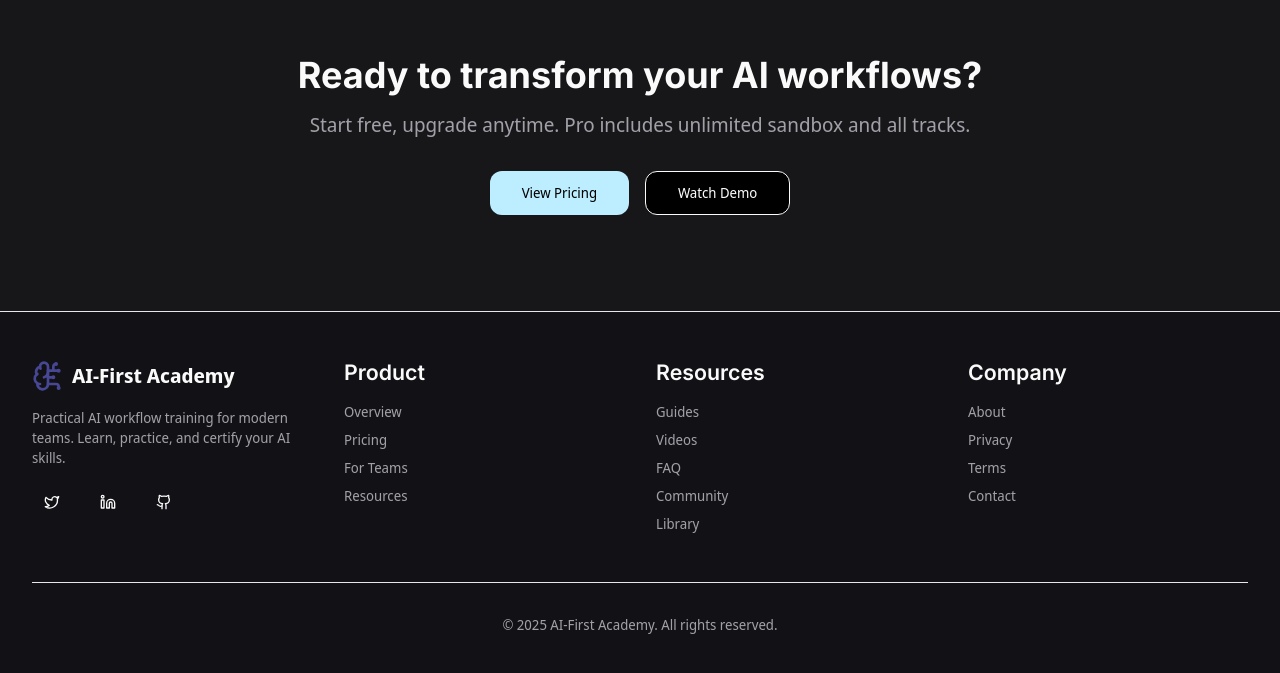
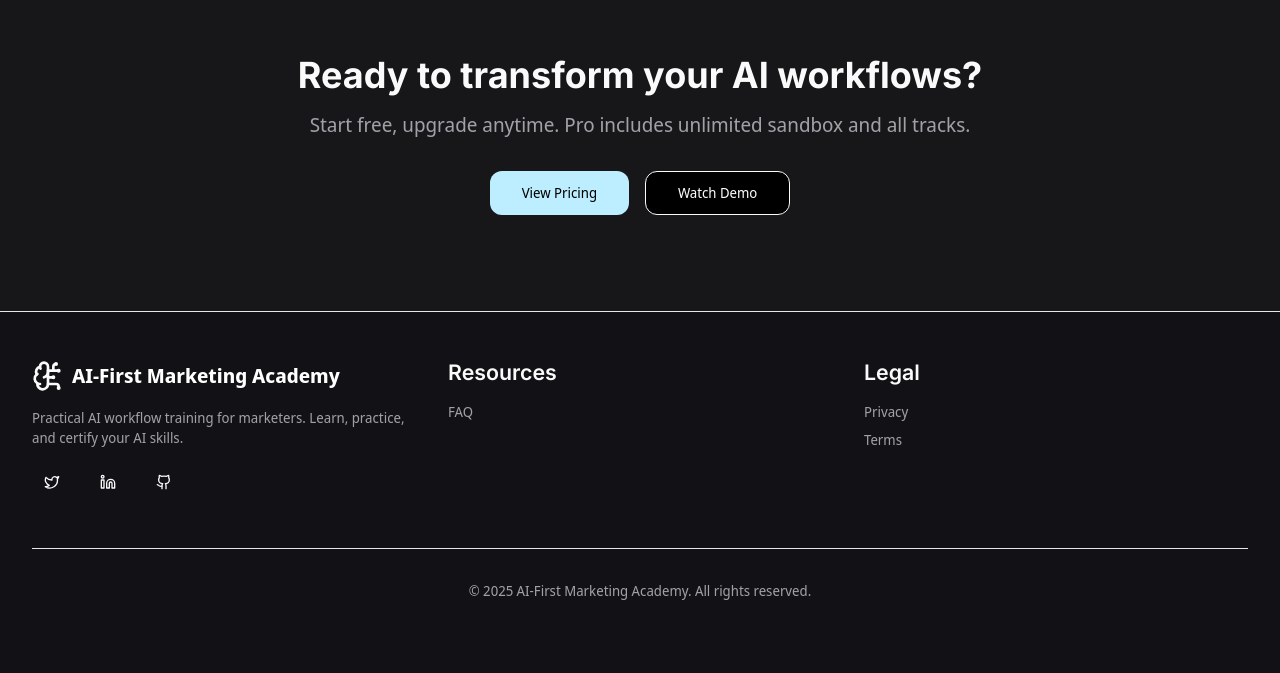
Before and after one commit to Lunim-Corporate/aifirstacademy, a React (Vite) app: page / in a window 1280 px wide. Shown: the part 1971-2644 px from the top of the page. After the commit the page ends 2620 px from the top, so only its background shows below. Built offline with nearby package versions, Linux system fonts and the light colour scheme; no server answers.

Commit message:
Update footer content and styling

```diff
--- a/client/components/MarketingFooter.tsx
+++ b/client/components/MarketingFooter.tsx
@@ -6,14 +6,14 @@ export default function MarketingFooter() {
   return (
     <footer className="bg-background border-t border-gray-200 dark:border-gray-700/40">
       <div className="max-w-7xl mx-auto px-4 sm:px-6 lg:px-8 py-12">
-        <div className="grid md:grid-cols-4 gap-8">
+        <div className="grid md:grid-cols-3 gap-8">
           <div className="space-y-4">
             <div className="flex items-center">
-              <BrainCircuit className="h-8 w-8 text-brand-600" />
-              <span className="ml-2 text-xl font-bold gradient-text">AI-First Academy</span>
+              <BrainCircuit className="h-8 w-8 text-primary-600" />
+              <span className="ml-2 text-xl font-bold" style={{color: 'white'}}>AI-First Marketing Academy</span>
             </div>
             <p className="text-muted-foreground text-sm">
-              Practical AI workflow training for modern teams. Learn, practice, and certify your AI skills.
+              Practical AI workflow training for marketers. Learn, practice, and certify your AI skills.
             </p>
             <div className="flex space-x-4">
               <Button size="sm" variant="ghost" asChild>
@@ -34,36 +34,21 @@ export default function MarketingFooter() {
             </div>
           </div>
           <div>
-            <h3 className="font-semibold mb-4">Product</h3>
+            <h3 className="font-semibold mb-4">Resources</h3>
             <ul className="space-y-2 text-sm text-muted-foreground">
-              <li><SafeLink to="/product" className="hover:text-foreground transition-colors">Overview</SafeLink></li>
-              <li><SafeLink to="/pricing" className="hover:text-foreground transition-colors">Pricing</SafeLink></li>
-              <li><SafeLink to="/teams" className="hover:text-foreground transition-colors">For Teams</SafeLink></li>
-              <li><SafeLink to="/resources" className="hover:text-foreground transition-colors">Resources</SafeLink></li>
+              <li><SafeLink to="/faq" className="hover:text-foreground transition-colors">FAQ</SafeLink></li>
             </ul>
           </div>
           <div>
-            <h3 className="font-semibold mb-4">Resources</h3>
+            <h3 className="font-semibold mb-4">Legal</h3>
             <ul className="space-y-2 text-sm text-muted-foreground">
-              <li><SafeLink to="/resources" className="hover:text-foreground transition-colors">Guides</SafeLink></li>
-              <li><SafeLink to="/resources" className="hover:text-foreground transition-colors">Videos</SafeLink></li>
-              <li><SafeLink to="/faq" className="hover:text-foreground transition-colors">FAQ</SafeLink></li>
-              <li><SafeLink to="/community" className="hover:text-foreground transition-colors">Community</SafeLink></li>
-              <li><SafeLink to="/library" className="hover:text-foreground transition-colors">Library</SafeLink></li>
-            </ul>
-          </div>
-          <div>
-            <h3 className="font-semibold mb-4">Company</h3>
-            <ul className="space-y-2 text-sm text-muted-foreground">
-              <li><SafeLink to="/about" className="hover:text-foreground transition-colors">About</SafeLink></li>
               <li><SafeLink to="/privacy" className="hover:text-foreground transition-colors">Privacy</SafeLink></li>
               <li><SafeLink to="/terms" className="hover:text-foreground transition-colors">Terms</SafeLink></li>
-              <li><a href="mailto:hello@aifirst.academy" className="hover:text-foreground transition-colors">Contact</a></li>
             </ul>
           </div>
         </div>
         <div className="border-t border-gray-200 dark:border-gray-700/40 mt-12 pt-8 text-center text-sm text-muted-foreground">
-          <p>&copy; 2025 AI-First Academy. All rights reserved.</p>
+          <p>&copy; 2025 AI-First Marketing Academy. All rights reserved.</p>
         </div>
       </div>
     </footer>
```
